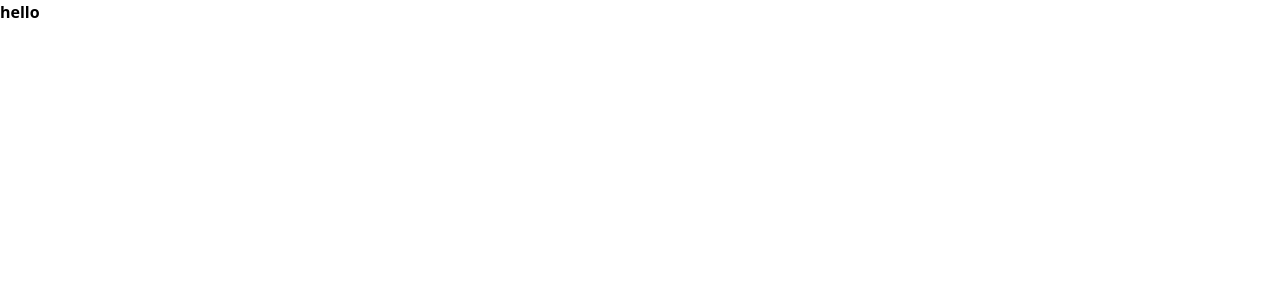
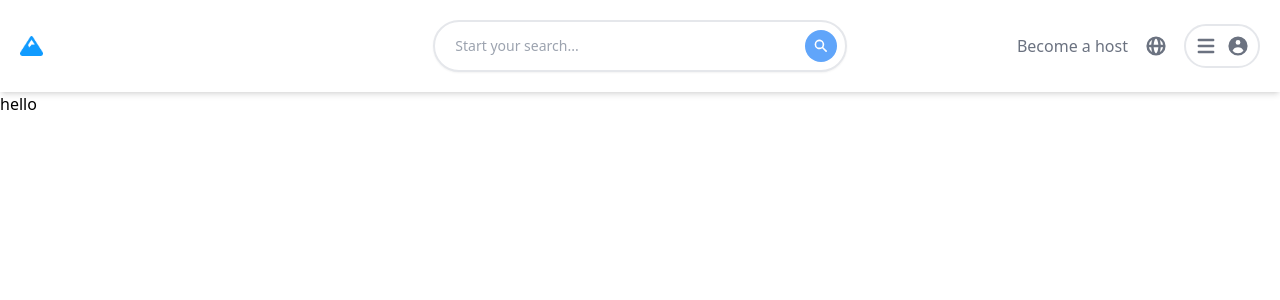
Before and after one commit to r-ILIASS/atlas, a Next.js app: page / in a window 1280 px wide. Shown: the top 300 px of the page. Built offline with nearby package versions, Linux system fonts and the light colour scheme.

Commit message:
feat: add Header component

```diff
--- /dev/null
+++ b/components/Header.js
@@ -0,0 +1,46 @@
+import Image from "next/image";
+import {
+  GlobeAltIcon,
+  MenuIcon,
+  SearchIcon,
+  UserCircleIcon,
+  UsersIcon,
+} from "@heroicons/react/solid";
+
+function Header() {
+  return (
+    <header className="sticky top-0 z-50 grid grid-cols-3 bg-white shadow-md p-5">
+      {/* Left: Brand */}
+      <div className="relative flex h-5 cursor-pointer my-auto">
+        <Image
+          src="/logo.png"
+          layout="fill"
+          objectFit="contain"
+          objectPosition="left"
+        />
+      </div>
+
+      {/* Middle: Searchbar */}
+      <div className="flex items-center md:border-2 rounded-full md:shadow-sm py-2">
+        <input
+          className="ml-5 bg-transparent outline-none flex-grow text-sm text-gray-600 placeholder-gray-400"
+          type="text"
+          placeholder="Start your search..."
+        />
+        <SearchIcon className="hidden md:inline-flex mx-2 h-8 bg-blue-400 p-2 cursor-pointer text-white rounded-full" />
+      </div>
+
+      {/* Right */}
+      <div className="flex space-x-4 items-center justify-end text-gray-500">
+        <p className="hidden md:inline cursor-pointer">Become a host</p>
+        <GlobeAltIcon className="h-6 cursor-pointer" />
+        <div className="flex space-x-2 items-center border-2 p-2 rounded-full">
+          <MenuIcon className="h-6" />
+          <UserCircleIcon className="h-6" />
+        </div>
+      </div>
+    </header>
+  );
+}
+
+export default Header;
--- a/package.json
+++ b/package.json
@@ -9,6 +9,7 @@
     "lint": "next lint"
   },
   "dependencies": {
+    "@heroicons/react": "^1.0.6",
     "next": "12.1.0",
     "react": "17.0.2",
     "react-dom": "17.0.2"
--- a/pages/index.js
+++ b/pages/index.js
@@ -1,15 +1,17 @@
 import Head from 'next/head'
+import Header from '../components/Header'
 
 export default function Home() {
   return (
-    <div>
+    <div className="">
       <Head>
-        <title>Create Next App</title>
-        <meta name="description" content="Generated by create next app" />
+        <title>Home Page</title>
         <link rel="icon" href="/favicon.ico" />
       </Head>
 
-    <h1 className="font-bold">hello</h1>
+      <Header />
+
+    <h1 className="">hello</h1>
 
     </div>
   )
```
Also changed, not shown: public/logo.png (added), 1 other file (tests, documents, lock files or other folders).
